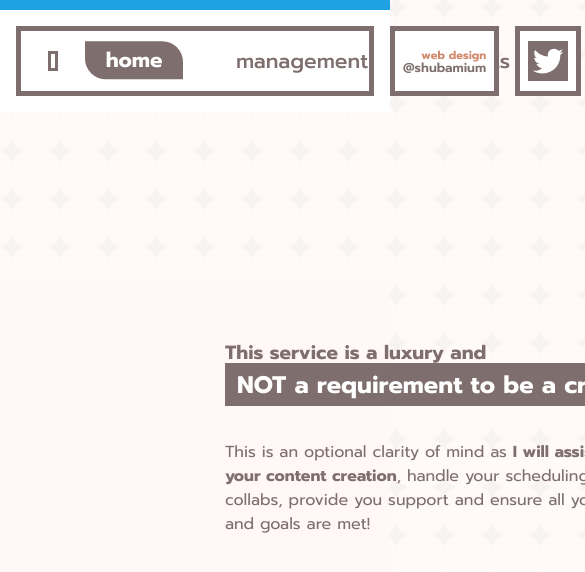
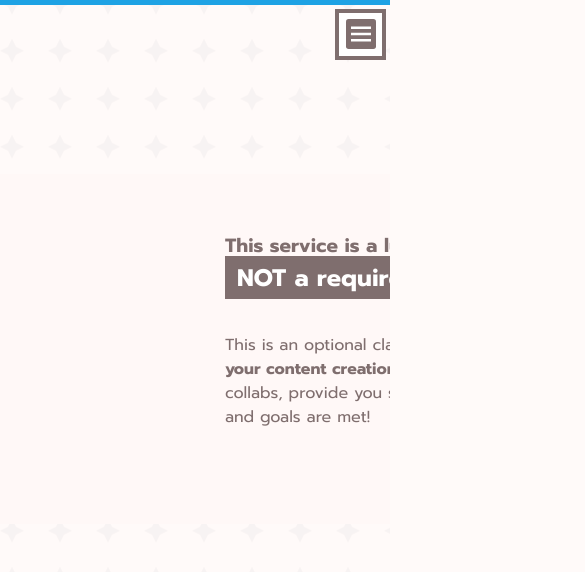
Before and after one commit to Shubamium/Mawissuh-three, a Next.js app: page / in a window 390 px wide. Shown: the top 572 px of the page, 585 px wide, since content can reach past the window. Built offline with nearby package versions, Linux system fonts and the light colour scheme.

Commit message:
ADd heading

```diff
--- a/src/app/components/layouts/header/Header.tsx
+++ b/src/app/components/layouts/header/Header.tsx
@@ -1,50 +1,74 @@
 "use client";
-import React from "react";
+import React, { useEffect } from "react";
 import "./header.scss";
 import { FaTwitter } from "react-icons/fa";
-import { BiMenu } from "react-icons/bi";
+import { BiBriefcase, BiHome, BiHomeAlt2, BiMenu } from "react-icons/bi";
 import Link from "next/link";
 import { usePathname } from "next/navigation";
+import {
+  BsArrowLeftShort,
+  BsHouse,
+  BsHouseDown,
+  BsHouseFill,
+  BsStars,
+} from "react-icons/bs";
+import { FcHome } from "react-icons/fc";
+import { GrHome, GrHomeRounded } from "react-icons/gr";
+import { createPortal } from "react-dom";
+import { RiCloseCircleFill } from "react-icons/ri";
+import { AiFillCloseCircle } from "react-icons/ai";
+import { TbArrowBarToUp } from "react-icons/tb";
+import { FaComputer } from "react-icons/fa6";
+import { CgCode } from "react-icons/cg";
+import { GiPenguin } from "react-icons/gi";
+
 type Props = {};
 
 export default function Header({}: Props) {
   const path = usePathname();
+  const [menuOpen, setMenuOpen] = React.useState(false);
+  const [init, setInit] = React.useState(false);
 
   const include = (paths: string) => {
     return path.includes(paths);
   };
+
+  useEffect(() => {
+    setInit(true);
+  }, []);
   return (
     <header id="header">
       <h1 hidden={true}>Marimanagement</h1>
-      <nav className="panel">
+      <nav className="panel desktop">
         <div className="box"></div>
         <Link className={`nav-btn ${path === "/" ? "active" : ""}`} href={"/"}>
-          home
+          <BsHouseFill /> home
         </Link>
         <Link
           className={`nav-btn ${include("management") ? "active" : ""}`}
           href={"/management"}
         >
-          management
+          <BiBriefcase /> management
         </Link>
         <Link
           className={`nav-btn ${include("talents") ? "active" : ""}`}
           href={"/talents"}
         >
-          talents
+          <BsStars /> talents
         </Link>
       </nav>
-      <div className="credits panel">
-        <a href="https://x.com/Shubamium2" className="credit">
+      <div className="credits panel credit desktop">
+        <a href="https://x.com/Shubamium2" target="_blank" className="credit">
           <h2>web design</h2>
-          <p>@shubamium</p>
+          <GiPenguin />
         </a>
       </div>
-      <div className="credits panel">
+      <div className="credits panel contact desktop">
         {/* <a href="https://x.com/Shubamium2" className="credit">
           <h2>web design</h2>
           <p>@shubamium</p>
         </a> */}
+
         <div className="contacts">
           <a
             href="https://x.com/SheepishMari"
@@ -69,6 +93,71 @@ export default function Header({}: Props) {
           </button>
         )}
       </div>
+
+      <div className="credits panel hidden-nav">
+        <button
+          className="taskbar-btn btn"
+          onClick={() => {
+            setMenuOpen(true);
+          }}
+        >
+          <BiMenu />
+        </button>
+      </div>
+
+      {init &&
+        createPortal(
+          <div id="fs-menu" className={`${menuOpen ? "open" : "closed"}`}>
+            <nav>
+              <Link
+                className={`nav-btn ${path === "/" ? "active" : ""}`}
+                href={"/"}
+                onClick={() => {
+                  setMenuOpen(false);
+                }}
+              >
+                <BsHouseFill /> home
+              </Link>
+              <Link
+                className={`nav-btn ${include("management") ? "active" : ""}`}
+                href={"/management"}
+                onClick={() => {
+                  setMenuOpen(false);
+                }}
+              >
+                <BiBriefcase /> management
+              </Link>
+              <Link
+                className={`nav-btn ${include("talents") ? "active" : ""}`}
+                href={"/talents"}
+                onClick={() => {
+                  setMenuOpen(false);
+                }}
+              >
+                <BsStars /> talents
+              </Link>
+              <a
+                className="nav-btn"
+                onClick={() => {
+                  setMenuOpen(false);
+                }}
+              >
+                <TbArrowBarToUp /> close
+              </a>
+            </nav>
+
+            <a href="https://x.com/Shubamium2" className="credit">
+              <span className="title">
+                <CgCode /> web design
+              </span>
+              <span className="name">
+                shubamium
+                <GiPenguin />
+              </span>
+            </a>
+          </div>,
+          document.body
+        )}
     </header>
   );
 }
--- a/src/app/components/layouts/header/header.scss
+++ b/src/app/components/layouts/header/header.scss
@@ -41,6 +41,9 @@
       color: var(--brown);
       font-size: 1.3rem;
       font-weight: 500;
+      display: flex;
+      align-items: center;
+      gap: 0.25em;
       line-height: 80%;
       transition: all 300ms ease;
       border-radius: 0 1em 0 1em;
@@ -69,6 +72,16 @@
       text-align: right;
       white-space: nowrap;
       padding-top: 0.5em;
+      svg {
+        color: white;
+        background: var(--lBrown);
+        padding: 0.15em;
+        height: 30px;
+        width: 30px;
+        // margin;
+        margin-top: 0.3em;
+        border-radius: 2em;
+      }
       &:hover {
         p {
           transform: translateX(-5%);
@@ -119,4 +132,165 @@
       }
     }
   }
+
+  .hidden-nav {
+    align-self: flex-end;
+    display: none;
+  }
 }
+
+#fs-menu {
+  display: none;
+  height: 100vh;
+  width: 100vw;
+  z-index: 1500;
+  background: linear-gradient(
+    to bottom,
+    rgb(255, 255, 255) 0%,
+    rgba(255, 255, 255, 0.959)
+  );
+  backdrop-filter: blur(1vh);
+  border-bottom: 5vh solid var(--lBrown);
+  position: fixed;
+  top: 0%;
+  left: 0%;
+  transition:
+    all 500ms cubic-bezier(0.87, 0, 0.13, 1),
+    width 0ms,
+    height 0ms;
+  &.open {
+    top: 0%;
+  }
+  &.closed {
+    top: -100%;
+  }
+  display: flex;
+  flex-direction: column;
+  justify-content: space-between;
+  nav {
+    display: flex;
+    flex-direction: column;
+
+    .nav-btn {
+      display: flex;
+      gap: 1em;
+      align-items: center;
+      font-weight: bold;
+      font-size: 1.9rem;
+      color: var(--brown);
+      transition: all 500ms ease;
+      padding: 0.5em 1em;
+      &.active {
+        border-left: 12px solid var(--brown);
+      }
+      a {
+        display: block;
+      }
+      &:nth-child(even) {
+        background: #f8f2ef;
+      }
+      &:nth-child(odd) {
+        background: #ffe8dd;
+      }
+
+      svg {
+        background: var(--brown);
+        color: white;
+        padding: 0.2em;
+        border-radius: 2em;
+        width: 50px;
+        scale: 1.2;
+        transition: all 200ms linear;
+      }
+      &:active,
+      &:hover,
+      &:focus {
+        background: var(--brown);
+        color: white;
+        padding-left: 2em;
+        svg {
+          box-shadow: 2px 2px 2px rgba(0, 0, 0, 0.158);
+          color: var(--brown);
+          background: white;
+        }
+      }
+    }
+  }
+
+  .credit {
+    display: flex;
+    // flex-direction: ;
+    justify-content: space-between;
+    opacity: 0.5;
+    align-items: center;
+    padding: 0.25em 1em;
+    font-size: 1.4vh;
+    color: var(--brown);
+    transition: all 500ms cubic-bezier(0.87, 0, 0.13, 1);
+    background: #f8f2ef;
+    .title {
+      font-weight: bold;
+    }
+    span {
+      display: flex;
+      align-items: center;
+      gap: 0.5em;
+    }
+    &:hover,
+    &:active {
+      opacity: 1;
+      background: #ffc494;
+      padding: 0.15em 1.2em;
+    }
+  }
+}
+@media screen and (max-width: 800px) {
+  #header {
+    padding: 0.25em;
+    .panel {
+      .nav-btn {
+        font-size: 1rem;
+      }
+    }
+  }
+}
+
+@media screen and (max-width: 768px) {
+  #header {
+    gap: 0.5em;
+    .panel {
+      border-width: 4px;
+      gap: 0.5em;
+      padding: 0.4em;
+      .box {
+        // padding-right: 1em;
+        margin-right: 1em;
+      }
+    }
+  }
+  body {
+    border-top: 5px solid var(--blue) !important;
+  }
+}
+
+@media screen and (max-width: 633px) {
+  #header {
+    background: none;
+    position: fixed;
+    width: 100vw;
+    display: flex;
+    justify-content: flex-end;
+    .credit {
+      display: none;
+    }
+    .desktop {
+      display: none;
+    }
+    .hidden-nav {
+      display: flex;
+    }
+  }
+  #fs-menu {
+    display: flex;
+  }
+}
--- a/src/app/globals.scss
+++ b/src/app/globals.scss
@@ -53,6 +53,8 @@ button {
 main {
   min-height: 100vh;
   width: 100vw;
+  max-width: 100vw;
+  overflow: hidden;
 }
 a {
   color: inherit;
```
